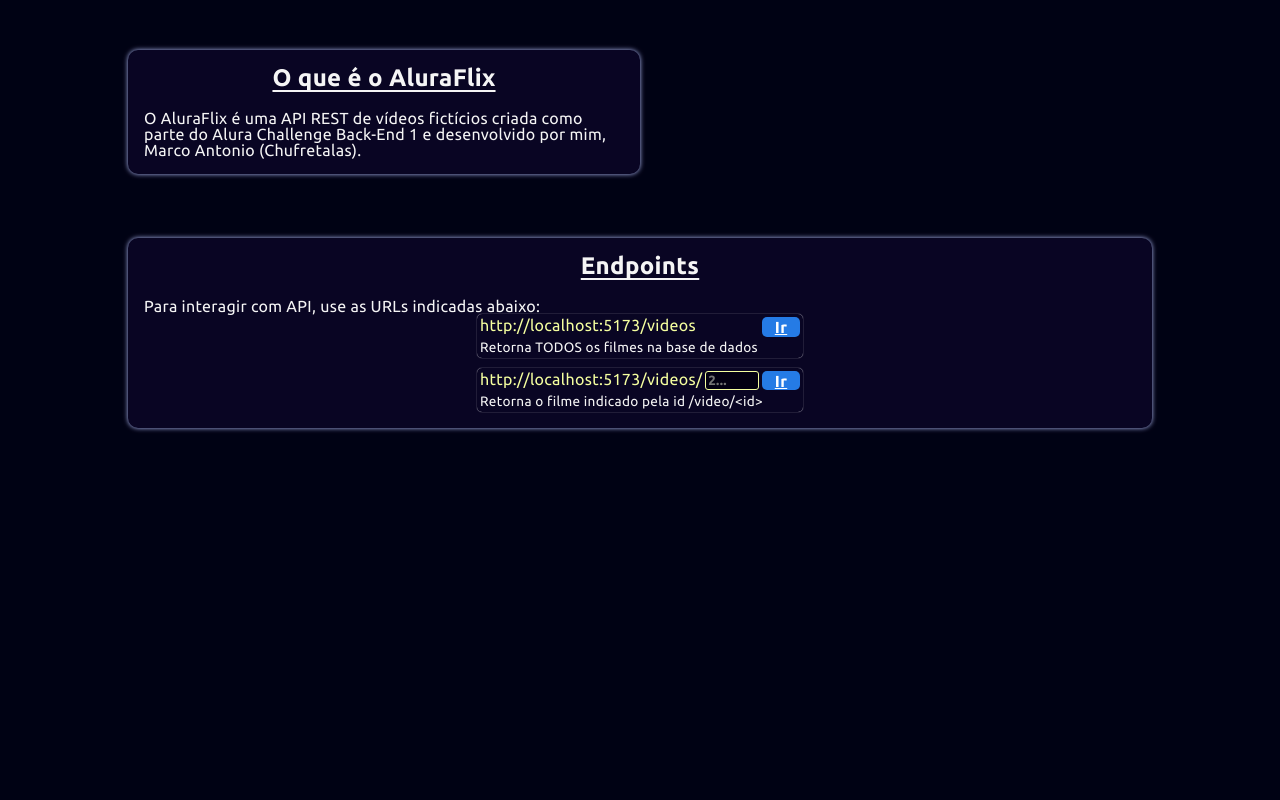
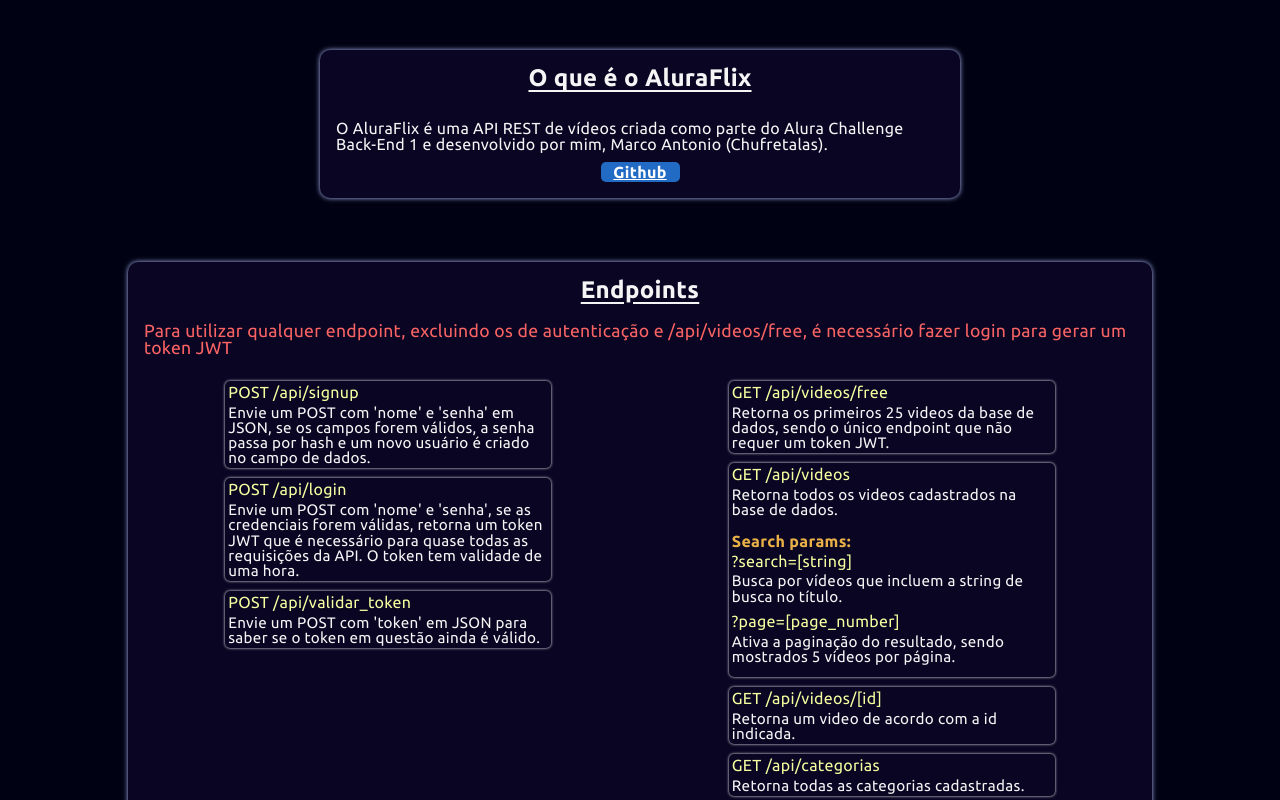
Before and after one commit to Chufretalas/aluraflix, a SvelteKit app: page / in a window 1280 px wide. Shown: the part 120-920 px from the top of the page. Before the commit the page ends 800 px from the top, so only its background shows below. Built offline with nearby package versions, Linux system fonts and the light colour scheme.

Commit message:
updated the ui of the main page

```diff
--- a/src/lib/LinkButton.svelte
+++ b/src/lib/LinkButton.svelte
@@ -2,13 +2,13 @@
     export let url: string
 </script>
 
-<a href="{url}">Ir</a>
+<a href="{url}" target="_blank" rel="noreferrer"><slot/></a>
 
 <style>
     a {
         color: white;
         font-weight: bold;
-        background-color: #257be5;
+        background-color: #216bc5;
         padding: 0.1rem 0.8rem;
         border-radius: 5px;
     }
--- /dev/null
+++ b/src/lib/interfaces/i_endpoint_data.ts
@@ -0,0 +1,5 @@
+export default interface IEndpointdata {
+    url: string
+    description: string
+    params?: IEndpointdata[]
+}
--- a/src/routes/+layout.svelte
+++ b/src/routes/+layout.svelte
@@ -1,6 +1,10 @@
 <script lang="ts">
-    import "../reset.css"
-    import "../app.css"
+    import "../reset.css";
+    import "../app.css";
+
+    import { inject } from "@vercel/analytics";
+
+    inject();
 </script>
 
-<slot/>
+<slot />
--- a/src/routes/+layout.ts
+++ /dev/null
@@ -1,4 +0,0 @@
-
-import { inject } from '@vercel/analytics';
-
-inject();
--- a/src/routes/+page.svelte
+++ b/src/routes/+page.svelte
@@ -2,8 +2,10 @@
     import LinkButton from "$lib/LinkButton.svelte";
     import SectionCard from "$lib/SectionCard.svelte";
     import Title from "$lib/Title.svelte";
+    import type IEndpointData from "$lib/interfaces/i_endpoint_data";
+    import endpoints from "./endpoints.json";
 
-    let inputVideosSlug: number;
+    endpoints as IEndpointData[][];
 </script>
 
 <header>
@@ -12,50 +14,53 @@
 <main>
     <div class="intro-wrapper">
         <SectionCard>
+            <div class="intro-content">
                 <Title>O que é o AluraFlix</Title>
                 <p>
-                O AluraFlix é uma API REST de vídeos fictícios criada como parte
-                do Alura Challenge Back-End 1 e desenvolvido por mim, Marco
+                    O AluraFlix é uma API REST de vídeos criada como parte do
+                    Alura Challenge Back-End 1 e desenvolvido por mim, Marco
                     Antonio (Chufretalas).
                 </p>
+                <LinkButton url="https://github.com/Chufretalas/aluraflix"
+                    >Github</LinkButton
+                >
+            </div>
         </SectionCard>
     </div>
     <div class="endpoints-wrapper">
         <SectionCard>
             <Title>Endpoints</Title>
-            <p>Para interagir com API, use as URLs indicadas abaixo:</p>
+            <p id="login-warning">
+                Para utilizar qualquer endpoint, excluindo os de autenticação e
+                /api/videos/free, é necessário fazer login para gerar um token
+                JWT
+            </p>
             <div class="endpoints-list-wrapper">
-                <ul class="endpoints-list__get">
+                {#each endpoints as endpointGroup}
+                    <ul class="endpoints-list__column">
+                        {#each endpointGroup as endpoint (endpoint.url)}
                             <li class="endpoint-item">
                                 <div class="endpoint-item__main">
-                            <span>http://localhost:5173/videos</span>
-                            <LinkButton url="http://localhost:5173/videos"
-                                >Ir</LinkButton
-                            >
+                                    <span>{endpoint.url}</span>
                                 </div>
-                        <p>Retorna TODOS os filmes na base de dados</p>
+                                <p>{endpoint.description}</p>
+                                {#if endpoint.params}
+                                    <h4 class="search-params__title">
+                                        Search params:
+                                    </h4>
+                                    <ul class="search-params__list">
+                                        {#each endpoint.params as param (param.url)}
+                                            <li class="search-params__item">
+                                                <span>{param.url}</span>
+                                                <p>{param.description}</p>
                                             </li>
-                    <li class="endpoint-item">
-                        <div class="endpoint-item__main">
-                            <span>http://localhost:5173/videos/</span>
-                            <input
-                                type="number"
-                                name="inputVideosSlug"
-                                placeholder="2..."
-                                id="inputVideoSlug"
-                                bind:value={inputVideosSlug}
-                            />
-                            <LinkButton
-                                url={`http://localhost:5173/videos/${
-                                    inputVideosSlug ?? "2"
-                                }`}>Ir</LinkButton
-                            >
-                        </div>
-                        <p>{"Retorna o filme indicado pela id /video/<id>"}</p>
+                                        {/each}
+                                    </ul>
+                                {/if}
                             </li>
+                        {/each}
                     </ul>
-                <ul />
-                <ul />
+                {/each}
             </div>
         </SectionCard>
     </div>
@@ -83,23 +88,39 @@
     }
 
     .intro-wrapper {
-        margin-right: 40vw;
+        margin: 0 15vw;
+    }
+
+    .intro-content {
+        display: flex;
+        flex-direction: column;
+        align-items: center;
+        row-gap: 10px;
+    }
+
+    #login-warning {
+        color: rgb(249, 99, 99);
+        font-size: 1.1rem;
+        margin-bottom: 0.5rem;
     }
 
     .endpoints-list-wrapper {
         display: flex;
-        justify-content: center;
+        justify-content: space-around;
+        flex-wrap: wrap;
+        column-gap: 15px;
     }
 
-    .endpoints-list__get {
+    .endpoints-list__column {
         display: flex;
         flex-direction: column;
         row-gap: 10px;
+        margin: 1rem 0;
     }
 
     .endpoint-item {
         width: 320px;
-        box-shadow: 0 0 1px white;
+        box-shadow: 0 0 3px white;
         border-radius: 5px;
         padding: 3px;
     }
@@ -110,7 +131,7 @@
 
     .endpoint-item p {
         margin-top: 0.3rem;
-        font-size: 0.85rem;
+        font-size: 0.95rem;
     }
 
     .endpoint-item__main {
@@ -118,12 +139,14 @@
         justify-content: space-between;
     }
 
-    #inputVideoSlug {
-        background-color: #030012;
-        border: 1px solid #f5ff9f;
-        border-radius: 3px;
-        width: 3rem;
-        color: #f5ff9f;
+    .search-params__title {
+        margin-top: 1rem;
+        margin-bottom: 0.2rem;
         font-weight: bold;
+        color: rgb(233, 176, 71);
+    }
+
+    .search-params__item {
+        margin-bottom: 0.6rem;
     }
 </style>
--- /dev/null
+++ b/src/routes/endpoints.json
@@ -0,0 +1,82 @@
+[
+    [
+        {
+            "url": "POST /api/signup",
+            "description": "Envie um POST com 'nome' e 'senha' em JSON, se os campos forem válidos, a senha passa por hash e um novo usuário é criado no campo de dados."
+        },
+        {
+            "url": "POST /api/login",
+            "description": "Envie um POST com 'nome' e 'senha', se as credenciais forem válidas, retorna um token JWT que é necessário para quase todas as requisições da API. O token tem validade de uma hora."
+        },
+        {
+            "url": "POST /api/validar_token",
+            "description": "Envie um POST com 'token' em JSON para saber se o token em questão ainda é válido."
+        }
+    ],
+    [
+        {
+            "url": "GET /api/videos/free",
+            "description": "Retorna os primeiros 25 videos da base de dados, sendo o único endpoint que não requer um token JWT."
+        },
+        {
+            "url": "GET /api/videos",
+            "description": "Retorna todos os videos cadastrados na base de dados.",
+            "params": [
+                {
+                    "url": "?search=[string]",
+                    "description": "Busca por vídeos que incluem a string de busca no título."
+                },
+                {
+                    "url": "?page=[page_number]",
+                    "description": "Ativa a paginação do resultado, sendo mostrados 5 vídeos por página."
+                }
+            ]
+        },
+        {
+            "url": "GET /api/videos/[id]",
+            "description": "Retorna um video de acordo com a id indicada."
+        },
+        {
+            "url": "GET /api/categorias",
+            "description": "Retorna todas as categorias cadastradas."
+        },
+        {
+            "url": "GET /api/categorias/[id]",
+            "description": "Retorna uma categoria de acordo com a id indicada."
+        },
+        {
+            "url": "GET /api/categorias/[id]/videos",
+            "description": "Retorna todos os vídeos com a id de categoria indicada."
+        }
+    ],
+    [
+        {
+            "url": "POST /api/videos",
+            "description": "Recebe um JSON no corpo da requisição com os campos titulo, descricao, url e, opcionalmente (mas não recomendado), id e cria uma nova entrada de video na base de dados."
+        },
+        {
+            "url": "POST /api/categorias",
+            "description": "Recebe um JSON no corpo da requisição com os campos titulo, cor e, opcionalmente (mas não recomendado), id e cria uma nova entrada de categoria na base de dados."
+        }
+    ],
+    [
+        {
+            "url": "PUT/PATCH /api/videos/[id]",
+            "description": "Recebe um JSON no corpo da requisição com os campos titulo, descrição e/ou url, nesse caso, todos os campos são opcionais, mas ainda seguem suas respectivas regras e tipos de dados. Altera a o vídeo indicado pela id na url com as informações passadas no body, se alguma informação for inválida, por exemplo um titulo grande demais, o campo é ignorado e a edição procede normalmente."
+        },
+        {
+            "url": "PUT/PATCH /api/categorias/[id]",
+            "description": "Recebe um JSON no corpo da requisição com os campos titulo e/ou cor, nesse caso, todos os campos são opcionais, mas ainda seguem suas respectivas regras e tipos de dados. Altera a o vídeo indicado pela id na url com as informações passadas no body, se alguma informação for inválida, o campo é ignorado e a edição procede normalmente."
+        }
+    ],
+    [
+        {
+            "url": "DELETE /api/videos/[id]",
+            "description": "Deleta o video indicado pela id na url."
+        },
+        {
+            "url": "DELETE /api/categorias/[id]",
+            "description": "Deleta a categoria indicada pela id na url."
+        }
+    ]
+]
```
Also changed, not shown: 1 other file (tests, documents, lock files or other folders). Lines whose indentation alone changed are shown as unchanged.
